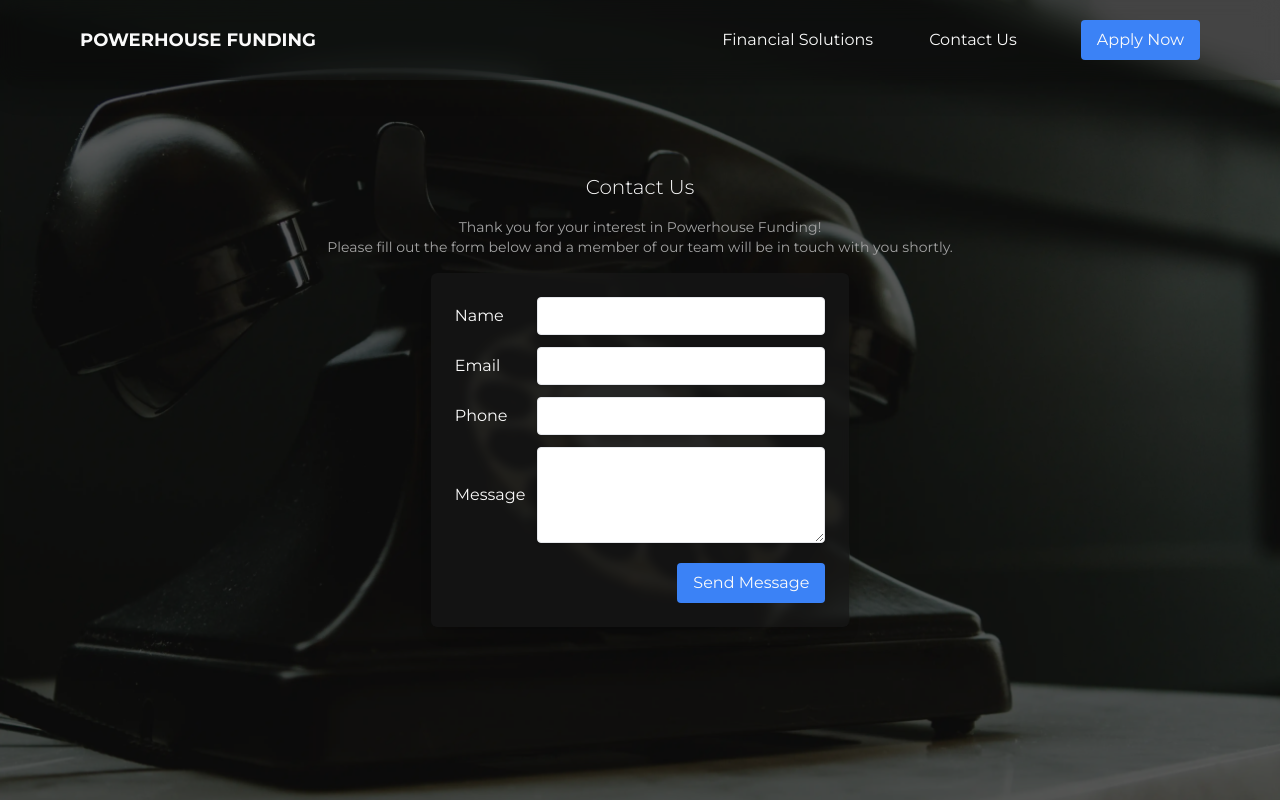
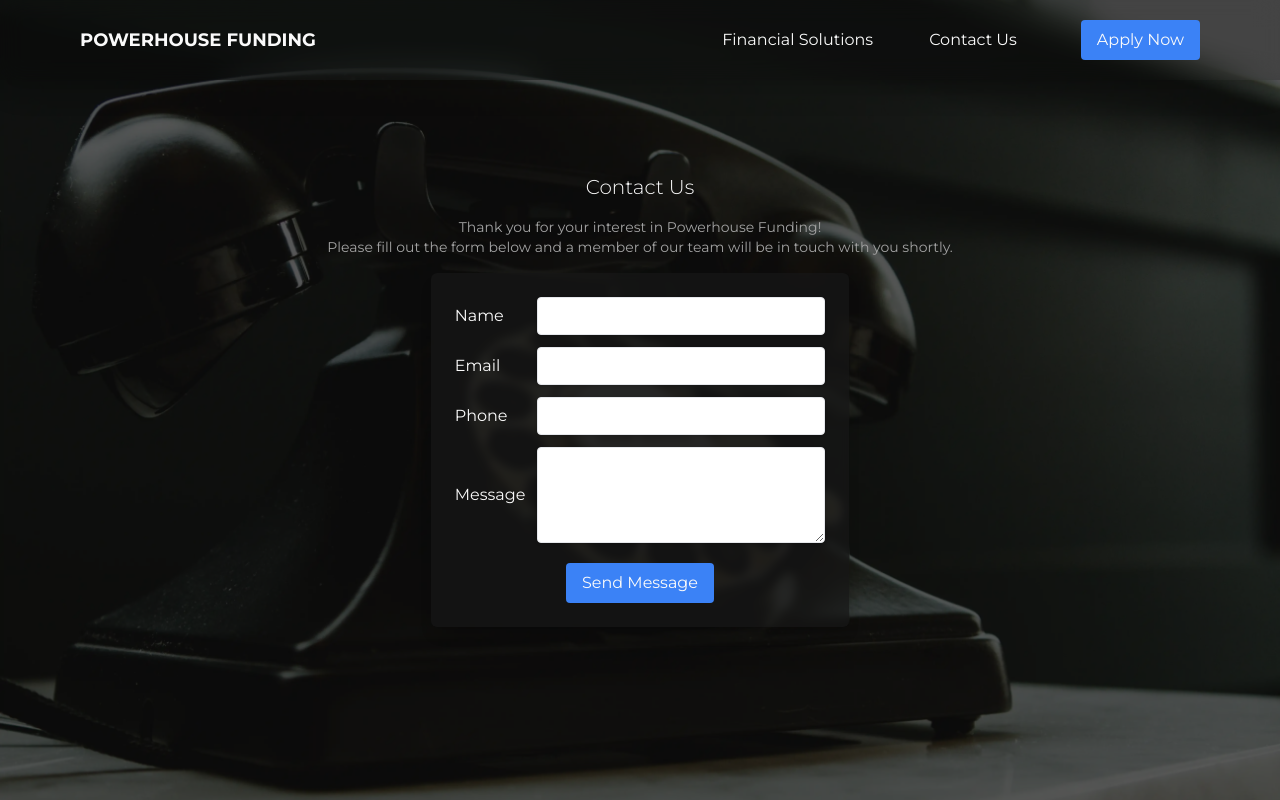
Before and after one commit to dewanwakilahmed/kesef-capital-group-v0, a Next.js app: page /contact-us in a window 1280 px wide. Shown: the top 800 px of the page. Built offline with nearby package versions, Linux system fonts and the light colour scheme.

Commit message:
Modified Contact Us page

```diff
--- a/app/contact-us/page.tsx
+++ b/app/contact-us/page.tsx
@@ -71,7 +71,7 @@ const ContactUsPage = () => {
             </div>
 
             <Button
-              className='contact-us-form-btn ml-auto mt-2'
+              className='contact-us-form-btn mx-auto mt-2'
               btnType='primary'
               goTo='/contact-us'
             >
```
